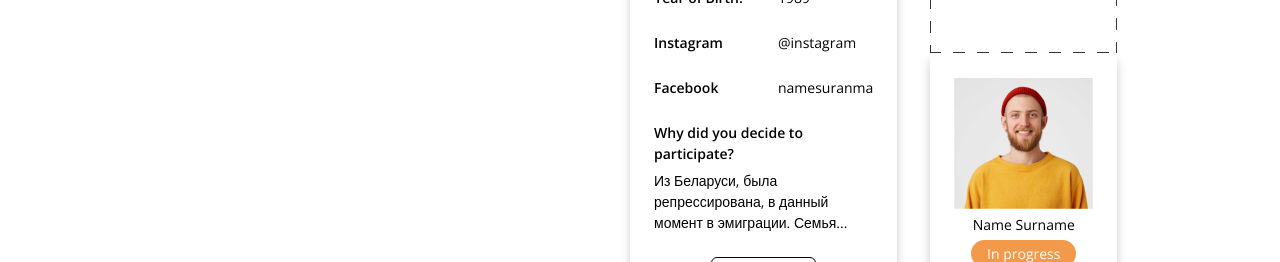
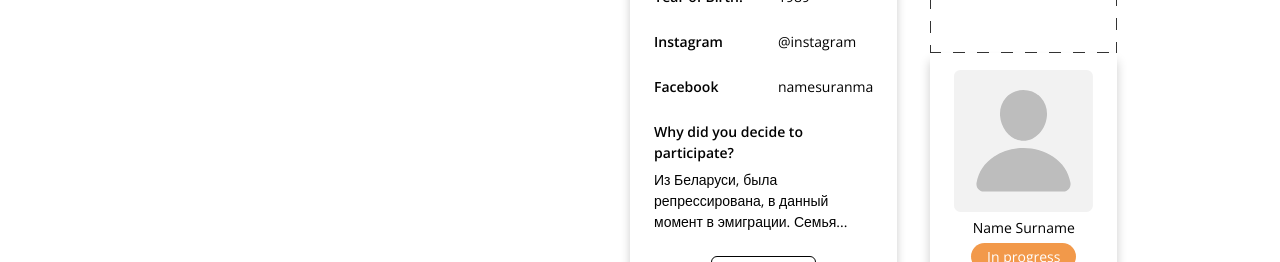
Before and after one commit to davidlipkovic/framed-in-belarus-nuxt, a Nuxt app: page /UserCabinet in a window 1280 px wide. Shown: the part 414-676 px from the top of the page. Built offline with nearby package versions, Linux system fonts and the light colour scheme.

Commit message:
replaced defaultHero

```diff
--- a/pages/UserCabinet/UserCabinet.scss
+++ b/pages/UserCabinet/UserCabinet.scss
@@ -25,8 +25,8 @@
 }
 .userCard-avatar {
   display: block;
-  height: 81px;
-  width: 81px;
+  height: 5rem;
+  width: 5rem;
   border-radius: 50%;
   margin-left: auto;
   margin-right: auto;
@@ -148,6 +148,7 @@
   margin-bottom: auto;
 }
 .embroideryCard-img {
+  width: 8.688rem;
   display: block;
   margin-bottom: 0.375rem;
 }
--- a/pages/UserCabinet/index.vue
+++ b/pages/UserCabinet/index.vue
@@ -80,7 +80,7 @@ const editModal = ref({
         </button>
         <button class="embroideryCard">
           <div class="embroideryCard-content">
-            <img src="../../assets/media/img/photoDefault.jpg" alt="Name Surname" class="embroideryCard-img">
+            <img src="../../assets/media/img/defaultHero.svg" alt="Name Surname" class="embroideryCard-img">
             Name Surname
             <span class="embroideryCard-status embroideryCard-status_progress">
               In progress
@@ -89,7 +89,7 @@ const editModal = ref({
         </button>
         <button class="embroideryCard">
           <div class="embroideryCard-content">
-            <img src="../../assets/media/img/photoDefault.jpg" alt="Name Surname" class="embroideryCard-img">
+            <img src="../../assets/media/img/defaultHero.svg" alt="Name Surname" class="embroideryCard-img">
             Name Surname
             <span class="embroideryCard-status embroideryCard-status_finish">
               Completed
```
Also changed, not shown: assets/media/img/defaultHero.svg (added), assets/media/img/photoDefault.jpg (deleted).
